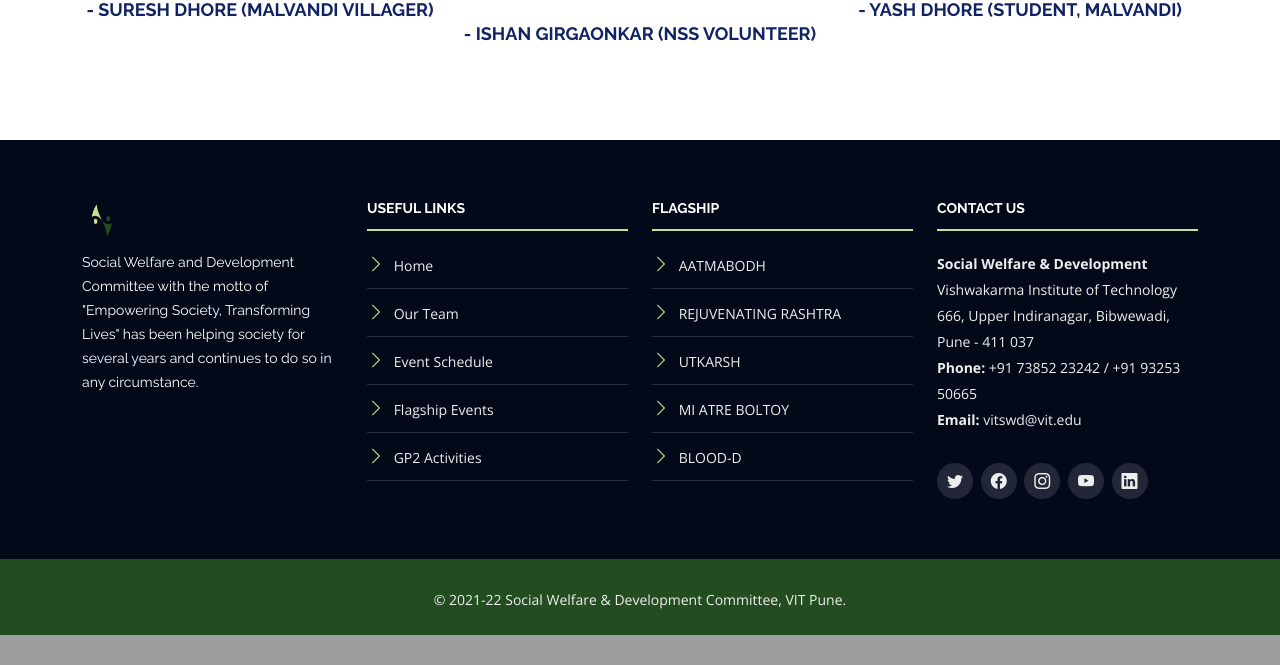
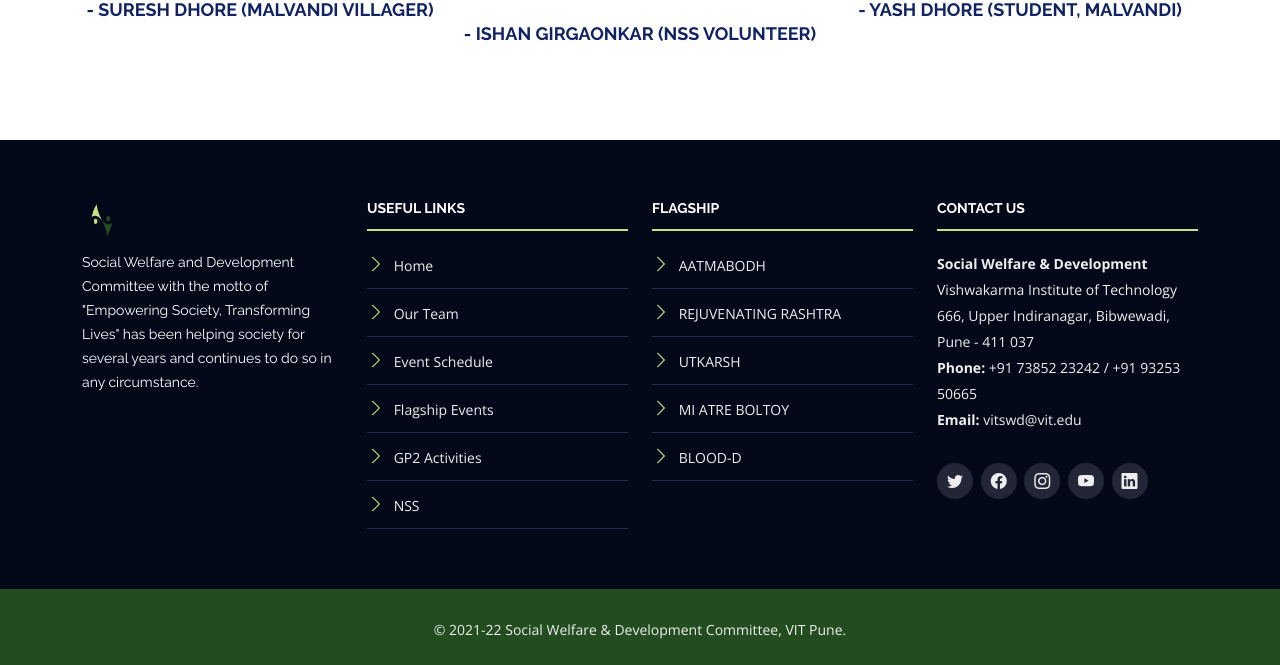
Before and after one commit to samarth-misal64/SWD, a PHP site: page /nss/nss.html in a window 1280 px wide. Shown: the part 3587-4252 px from the top of the page. Before the commit the page ends 4222 px from the top, so only its background shows below. Run offline with PHP 8.4, Linux system fonts and the light colour scheme; some libraries are stand-ins or nearby versions.

Commit message:
nss links updated

```diff
--- a/index.php
+++ b/index.php
@@ -867,6 +867,7 @@
                         </ul>
                     </li>
                     <li><a class="nav-link scrollto" href="./GP2/index.php">GP2 Activities</a></li>
+                    <li><a class="nav-link scrollto" href="./nss/nss.html">NSS</a></li>
                     <li><a class="nav-link scrollto" href="./Calender/cal.html">Wheel of Events</a></li>
                 </ul>
                 <i class="bi bi-list mobile-nav-toggle" style="color: #234d20;"></i>
@@ -983,6 +984,7 @@
                             <li><i class="bi bi-chevron-right"></i> <a href="./Calender/cal.html" style="text-decoration: none;">Event Schedule</a></li>
                             <li><i class="bi bi-chevron-right"></i> <a href="./flagship/flagship.html" style="text-decoration: none;">Flagship Events</a></li>
                             <li><i class="bi bi-chevron-right"></i> <a href="./GP2/index.php" style="text-decoration: none;">GP2 Activities</a></li>
+                            <li><i class="bi bi-chevron-right"></i> <a href="./nss/nss.html" style="text-decoration: none;">NSS</a></li>
                         </ul>
                     </div>
 
--- a/nss/nss.html
+++ b/nss/nss.html
@@ -21,7 +21,7 @@
     <link rel="stylesheet" href="style.css">
 </head>
 
-<body>
+<body oncontextmenu="return false">
     <!-- ======= Header ======= -->
     <!-- <header id="header" class="d-flex align-items-center ">
         <div class="container-fluid container-xxl d-flex align-items-center">
@@ -52,19 +52,20 @@
 
         <nav id="navbar" class="navbar order-last order-lg-0">
             <ul>
-                <li><a class="nav-link scrollto active" href="../../index.php">Home</a></li>
-                <li><a class="nav-link scrollto" href="../.././team/index.html">Our Team</a></li>
-                <li class="dropdown"><a href="../.././flagship/flagship.html" style="text-decoration: none;"><span>Flagship Events</span> <i class="bi bi-chevron-down"></i></a>
+                <li><a class="nav-link scrollto active" href="./../index.php">Home</a></li>
+                <li><a class="nav-link scrollto" href="./../team/index.html">Our Team</a></li>
+                <li class="dropdown"><a href="./../flagship/flagship.html" style="text-decoration: none;"><span>Flagship Events</span> <i class="bi bi-chevron-down"></i></a>
                     <ul>
-                        <li><a href="../.././flagship/aatmabodh/aatmabodh.html" style="text-decoration: none;">Aatmabodh</a></li>
-                        <li><a href="../.././flagship/rr/rr.html" style="text-decoration: none;">Rejuvenating Rashtra</a></li>
-                        <li><a href="../.././flagship/utkrash/utkarsh.html" style="text-decoration: none;">Utkarsh</a></li>
-                        <li><a href="../.././flagship/blood-d/blood.html" style="text-decoration: none;">Blood-d</a></li>
-                        <li><a href="../.././flagship/miatre/miatre.html" style="text-decoration: none;">Mi Atre Boltoy</a></li>
+                        <li><a href="./../flagship/aatmabodh/aatmabodh.html" style="text-decoration: none;">Aatmabodh</a></li>
+                        <li><a href="./../flagship/rr/rr.html" style="text-decoration: none;">Rejuvenating Rashtra</a></li>
+                        <li><a href="./../flagship/utkrash/utkarsh.html" style="text-decoration: none;">Utkarsh</a></li>
+                        <li><a href="./../flagship/blood-d/blood.html" style="text-decoration: none;">Blood-d</a></li>
+                        <li><a href="./../flagship/miatre/miatre.html" style="text-decoration: none;">Mi Atre Boltoy</a></li>
                     </ul>
                 </li>
-                <li><a class="nav-link scrollto" href="../.././GP2/index.php">GP2 Activities</a></li>
-                <li><a class="nav-link scrollto" href="../.././Calender/cal.html">Wheel of Events</a></li>
+                <li><a class="nav-link scrollto" href="./../GP2/index.php">GP2 Activities</a></li>
+                <li><a class="nav-link scrollto" href="./nss.html">NSS</a></li>
+                <li><a class="nav-link scrollto" href="./../Calender/cal.html">Wheel of Events</a></li>
             </ul>
             <i class="bi bi-list mobile-nav-toggle" style="color: #234d20;"></i>
         </nav>
@@ -388,11 +389,12 @@
           <div class="col-lg-3 col-md-6 footer-links">
             <h4>Useful Links</h4>
             <ul>
-                <li><i class="bi bi-chevron-right"></i> <a href="./../../index.php" style="text-decoration: none;">Home</a></li>
-                <li><i class="bi bi-chevron-right"></i> <a href="./../../team/index.html" style="text-decoration: none;">Our Team</a></li>
-                <li><i class="bi bi-chevron-right"></i> <a href="./../../Calender/cal.html" style="text-decoration: none;">Event Schedule</a></li>
-                <li><i class="bi bi-chevron-right"></i> <a href="./../../flagship/flagship.html" style="text-decoration: none;">Flagship Events</a></li>
-                <li><i class="bi bi-chevron-right"></i> <a href="./../../GP2/index.php" style="text-decoration: none;">GP2 Activities</a></li>
+                <li><i class="bi bi-chevron-right"></i> <a href="./../index.php" style="text-decoration: none;">Home</a></li>
+                <li><i class="bi bi-chevron-right"></i> <a href="./../team/index.html" style="text-decoration: none;">Our Team</a></li>
+                <li><i class="bi bi-chevron-right"></i> <a href="./../Calender/cal.html" style="text-decoration: none;">Event Schedule</a></li>
+                <li><i class="bi bi-chevron-right"></i> <a href="./../flagship/flagship.html" style="text-decoration: none;">Flagship Events</a></li>
+                <li><i class="bi bi-chevron-right"></i> <a href="./../GP2/index.php" style="text-decoration: none;">GP2 Activities</a></li>
+                <li><i class="bi bi-chevron-right"></i> <a href="./nss.html" style="text-decoration: none;">NSS</a></li>
             </ul>
         </div>
 
--- a/team/index.html
+++ b/team/index.html
@@ -527,6 +527,7 @@
                         </ul>
                     </li>
                     <li><a class="nav-link scrollto" href="./../GP2/index.php">GP2 Activities</a></li>
+                    <li><a class="nav-link scrollto" href="./../nss/nss.html">NSS</a></li>
                     <li><a class="nav-link scrollto" href="./../Calender/cal.html">Wheel of Events</a></li>
                 </ul>
                 <i class="bi bi-list mobile-nav-toggle" style="color: #234d20;"></i>
@@ -644,6 +645,8 @@
                                     style="text-decoration: none;">Flagship Events</a></li>
                             <li><i class="bi bi-chevron-right"></i> <a href="./../GP2/index.php"
                                     style="text-decoration: none;">GP2 Activities</a></li>
+                            <li><i class="bi bi-chevron-right"></i> <a href="./../nss/nss.html"
+                                    style="text-decoration: none;">NSS</a></li>
                         </ul>
                     </div>
 
```
